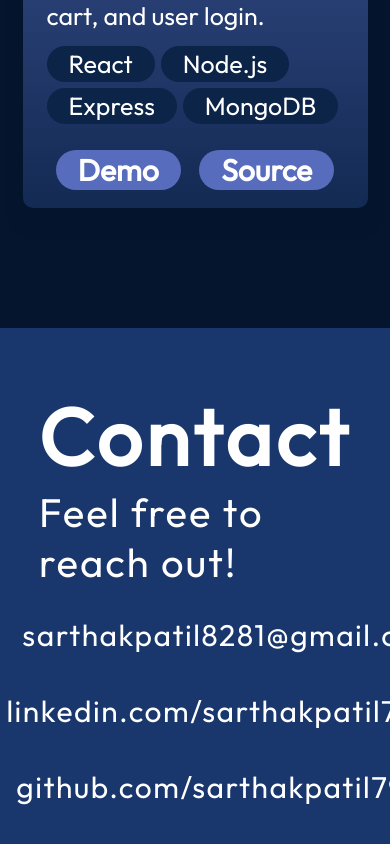
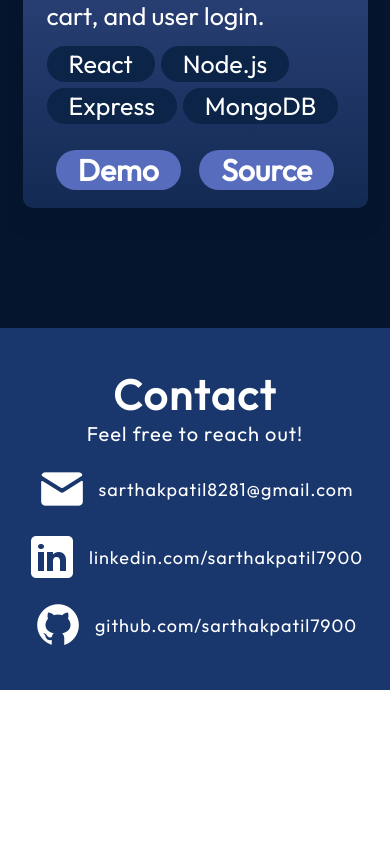
Before and after one commit to sarthakpatil7900/Portfolio, a React (Vite) app: page / in a window 390 px wide. Shown: the part 6101-6945 px from the top of the page. After the commit the page ends 6791 px from the top, so only its background shows below. Built offline with nearby package versions, Linux system fonts and the light colour scheme.

Commit message:
Added Media Queries for Contact Section for Good responsiveness on Mobile Devices

```diff
--- a/src/components/Contact/Contact.module.css
+++ b/src/components/Contact/Contact.module.css
@@ -62,3 +62,39 @@
     align-items: center;
   }
 }
+
+@media screen and (max-width: 600px) {
+
+  .container {
+    padding: 40px 20px;      /* reduce large padding */
+    gap: 18px;
+  }
+
+  .text h2 {
+    font-size: 42px;         /* was 80px — much better for mobile */
+    letter-spacing: 2px;
+    text-align: center;
+  }
+
+  .text p {
+    font-size: 20px;         /* was 40px */
+    letter-spacing: 1px;
+    text-align: center;
+  }
+
+  .links {
+    gap: 18px;
+  }
+
+  .link a {
+    font-size: 18px;         /* was 30px */
+    letter-spacing: 1px;
+    text-align: center;
+    word-break: break-word;  /* prevent long URLs from overflowing */
+  }
+
+  .link {
+    gap: 12px;               /* reduce spacing between icon + text */
+    justify-content: center;
+  }
+}
```
